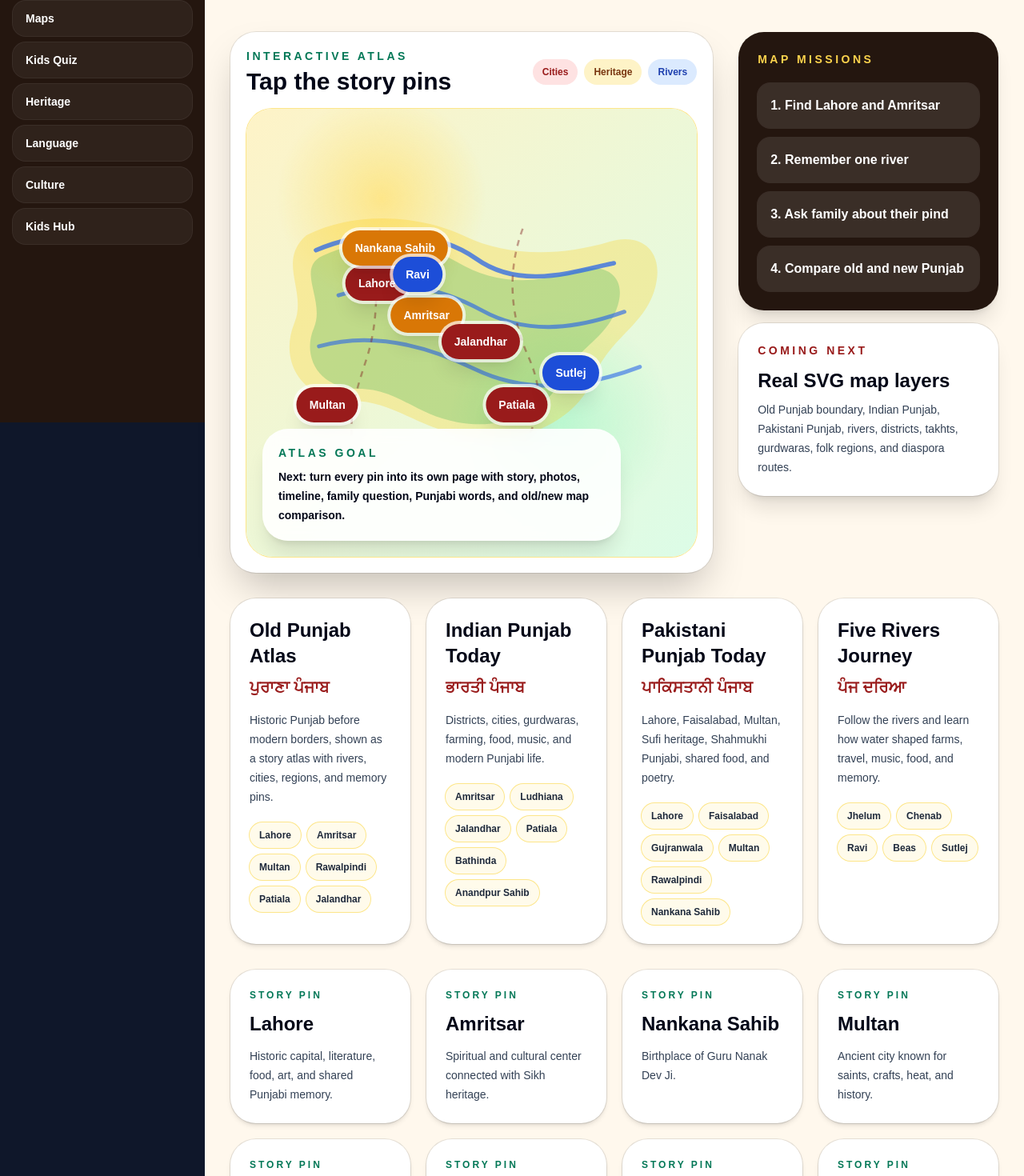
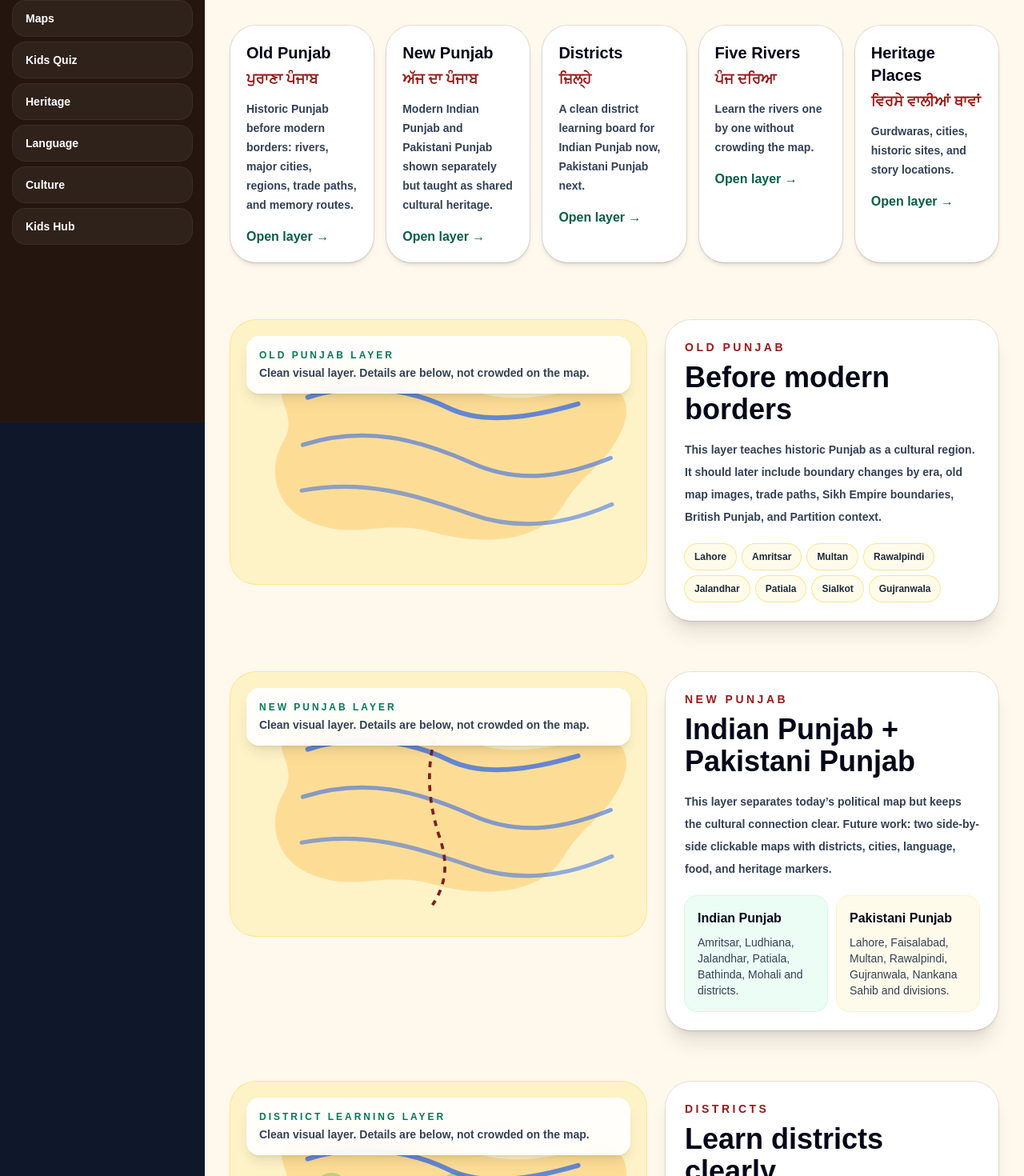
Before and after one commit to Gagan8atwal/sanjha-virsa, a Next.js app: page /maps in a window 1280 px wide. Shown: the part 272-1742 px from the top of the page at 80% size. Built offline with nearby package versions, Linux system fonts and the light colour scheme.

Commit message:
Rebuild maps as clear layer-based interactive atlas

```diff
--- a/app/maps/page.tsx
+++ b/app/maps/page.tsx
@@ -1,139 +1,165 @@
-const mapZones = [
+const layers = [
   {
-    title: 'Old Punjab Atlas',
+    id: 'old-punjab',
+    title: 'Old Punjab',
     punjabi: 'ਪੁਰਾਣਾ ਪੰਜਾਬ',
-    description: 'Historic Punjab before modern borders, shown as a story atlas with rivers, cities, regions, and memory pins.',
-    points: ['Lahore', 'Amritsar', 'Multan', 'Rawalpindi', 'Patiala', 'Jalandhar'],
+    href: '#old-punjab',
+    description: 'Historic Punjab before modern borders: rivers, major cities, regions, trade paths, and memory routes.',
   },
   {
-    title: 'Indian Punjab Today',
-    punjabi: 'ਭਾਰਤੀ ਪੰਜਾਬ',
-    description: 'Districts, cities, gurdwaras, farming, food, music, and modern Punjabi life.',
-    points: ['Amritsar', 'Ludhiana', 'Jalandhar', 'Patiala', 'Bathinda', 'Anandpur Sahib'],
+    id: 'new-punjab',
+    title: 'New Punjab',
+    punjabi: 'ਅੱਜ ਦਾ ਪੰਜਾਬ',
+    href: '#new-punjab',
+    description: 'Modern Indian Punjab and Pakistani Punjab shown separately but taught as shared cultural heritage.',
   },
   {
-    title: 'Pakistani Punjab Today',
-    punjabi: 'ਪਾਕਿਸਤਾਨੀ ਪੰਜਾਬ',
-    description: 'Lahore, Faisalabad, Multan, Sufi heritage, Shahmukhi Punjabi, shared food, and poetry.',
-    points: ['Lahore', 'Faisalabad', 'Gujranwala', 'Multan', 'Rawalpindi', 'Nankana Sahib'],
+    id: 'districts',
+    title: 'Districts',
+    punjabi: 'ਜ਼ਿਲ੍ਹੇ',
+    href: '#districts',
+    description: 'A clean district learning board for Indian Punjab now, Pakistani Punjab next.',
   },
   {
-    title: 'Five Rivers Journey',
+    id: 'rivers',
+    title: 'Five Rivers',
     punjabi: 'ਪੰਜ ਦਰਿਆ',
-    description: 'Follow the rivers and learn how water shaped farms, travel, music, food, and memory.',
-    points: ['Jhelum', 'Chenab', 'Ravi', 'Beas', 'Sutlej'],
+    href: '#rivers',
+    description: 'Learn the rivers one by one without crowding the map.',
+  },
+  {
+    id: 'heritage',
+    title: 'Heritage Places',
+    punjabi: 'ਵਿਰਸੇ ਵਾਲੀਆਂ ਥਾਵਾਂ',
+    href: '#heritage',
+    description: 'Gurdwaras, cities, historic sites, and story locations.',
   },
 ];
 
-const pins = [
-  { name: 'Lahore', x: '29%', y: '39%', type: 'city', note: 'Historic capital, literature, food, art, and shared Punjabi memory.' },
-  { name: 'Amritsar', x: '40%', y: '46%', type: 'heritage', note: 'Spiritual and cultural center connected with Sikh heritage.' },
-  { name: 'Nankana Sahib', x: '33%', y: '31%', type: 'heritage', note: 'Birthplace of Guru Nanak Dev Ji.' },
-  { name: 'Multan', x: '18%', y: '66%', type: 'city', note: 'Ancient city known for saints, crafts, heat, and history.' },
-  { name: 'Jalandhar', x: '52%', y: '52%', type: 'city', note: 'Doaba region, diaspora roots, sports goods, and culture.' },
-  { name: 'Patiala', x: '60%', y: '66%', type: 'city', note: 'Royal history, music, clothing, and Malwa culture.' },
-  { name: 'Sutlej', x: '72%', y: '59%', type: 'river', note: 'One of the five rivers connected to Punjab’s name.' },
-  { name: 'Ravi', x: '38%', y: '37%', type: 'river', note: 'River connected to Lahore, Amritsar region, and old Punjab routes.' },
+const oldPunjabPlaces = ['Lahore', 'Amritsar', 'Multan', 'Rawalpindi', 'Jalandhar', 'Patiala', 'Sialkot', 'Gujranwala'];
+const indianDistricts = ['Amritsar', 'Barnala', 'Bathinda', 'Faridkot', 'Fatehgarh Sahib', 'Fazilka', 'Ferozepur', 'Gurdaspur', 'Hoshiarpur', 'Jalandhar', 'Kapurthala', 'Ludhiana', 'Malerkotla', 'Mansa', 'Moga', 'Pathankot', 'Patiala', 'Rupnagar', 'Sangrur', 'SAS Nagar', 'Sri Muktsar Sahib', 'Tarn Taran'];
+const rivers = [
+  { name: 'Jhelum', note: 'Western river tied to old Punjab geography and memory.' },
+  { name: 'Chenab', note: 'River of many folk stories, including Heer Ranjha regions.' },
+  { name: 'Ravi', note: 'Flows near Lahore and old central Punjab routes.' },
+  { name: 'Beas', note: 'Eastern Punjab river connected to farming and settlement.' },
+  { name: 'Sutlej', note: 'Major river connected with Malwa and Punjab’s name.' },
 ];
+const heritagePlaces = ['Nankana Sahib', 'Amritsar', 'Anandpur Sahib', 'Kartarpur Sahib', 'Lahore Fort', 'Wagah', 'Dera Baba Nanak', 'Takht Sri Damdama Sahib'];
+
+function MiniMap({ label, variant }: { label: string; variant: 'old' | 'new' | 'districts' | 'rivers' | 'heritage' }) {
+  return (
+    <div className="relative min-h-[330px] overflow-hidden rounded-[2rem] bg-[#fef3c7] p-5 ring-1 ring-amber-200">
+      <svg viewBox="0 0 700 360" className="absolute inset-0 h-full w-full" aria-label={label}>
+        <path d="M105 60 C190 28 305 35 388 70 C470 105 545 83 615 68 C650 61 680 92 660 140 C635 200 592 215 560 270 C522 333 425 338 340 315 C258 292 215 328 140 300 C75 276 60 210 90 160 C118 113 58 82 105 60 Z" fill="#f59e0b" opacity="0.26" />
+        <path d="M130 88 C210 62 300 73 365 105 C425 135 505 122 585 99" stroke="#2563eb" strokeWidth="8" fill="none" opacity="0.7" strokeLinecap="round" />
+        <path d="M122 168 C225 135 315 158 405 198 C488 236 565 220 640 190" stroke="#2563eb" strokeWidth="7" fill="none" opacity="0.55" strokeLinecap="round" />
+        <path d="M120 245 C225 225 310 252 406 285 C488 314 570 300 642 268" stroke="#2563eb" strokeWidth="7" fill="none" opacity="0.5" strokeLinecap="round" />
+        {variant === 'new' && <path d="M350 50 C330 105 330 165 350 230 C370 285 360 320 340 350" stroke="#7f1d1d" strokeWidth="5" strokeDasharray="10 10" fill="none" />}
+        {variant === 'districts' && [170, 240, 310, 380, 450, 520].map((x, i) => <circle key={x} cx={x} cy={140 + (i % 3) * 55} r="28" fill="#16a34a" opacity="0.25" stroke="#166534" />)}
+        {variant === 'rivers' && [90, 150, 210, 270, 330].map((y) => <path key={y} d={`M90 ${y} C220 ${y - 35} 360 ${y + 30} 620 ${y - 10}`} stroke="#1d4ed8" strokeWidth="6" fill="none" opacity="0.7" strokeLinecap="round" />)}
+        {variant === 'heritage' && [[215, 120], [345, 170], [480, 130], [535, 250], [290, 260]].map(([x, y]) => <circle key={`${x}-${y}`} cx={x} cy={y} r="16" fill="#b45309" stroke="#fff7ed" strokeWidth="6" />)}
+      </svg>
+      <div className="relative z-10 rounded-2xl bg-white/90 p-4 shadow-lg backdrop-blur">
+        <p className="text-xs font-black uppercase tracking-[0.25em] text-emerald-700">{label}</p>
+        <p className="mt-1 text-sm font-semibold text-slate-700">Clean visual layer. Details are below, not crowded on the map.</p>
+      </div>
+    </div>
+  );
+}
 
 export default function MapsPage() {
   return (
     <main className="min-h-screen bg-[#fff8ed] text-slate-950">
-      <section className="bg-[radial-gradient(circle_at_top_left,#fef08a,transparent_25%),linear-gradient(135deg,#064e3b,#111827_55%,#7f1d1d)] text-white">
+      <section className="bg-[#24160f] text-white">
         <div className="mx-auto max-w-7xl px-5 py-10 md:px-8">
-          <p className="text-xs font-black uppercase tracking-[0.35em] text-amber-200">Sanjha Maps</p>
-          <h1 className="mt-3 text-5xl font-black leading-tight md:text-7xl">Punjab Atlas Room</h1>
-          <p className="mt-5 max-w-3xl text-lg leading-8 text-slate-100">A custom map experience for old Punjab, new Punjab, rivers, cities, gurdwaras, pind roots, and story pins. This replaces the weak prototype map.</p>
+          <p className="text-xs font-black uppercase tracking-[0.35em] text-amber-300">Sanjha Maps</p>
+          <h1 className="mt-3 text-5xl font-black leading-tight md:text-7xl">Punjab Map Library</h1>
+          <p className="mt-5 max-w-3xl text-lg font-semibold leading-8 text-slate-100">Instead of one crowded map, this page now opens clear map layers: old Punjab, new Punjab, districts, rivers, and heritage places.</p>
         </div>
       </section>
 
-      <section className="mx-auto max-w-7xl px-5 py-12 md:px-8">
-        <div className="grid gap-8 lg:grid-cols-[1.3fr_0.7fr]">
-          <div className="rounded-[2rem] bg-white p-5 shadow-2xl ring-1 ring-black/10">
-            <div className="mb-4 flex flex-col justify-between gap-3 md:flex-row md:items-center">
-              <div>
-                <p className="text-sm font-black uppercase tracking-[0.25em] text-emerald-700">Interactive Atlas</p>
-                <h2 className="mt-1 text-3xl font-black">Tap the story pins</h2>
-              </div>
-              <div className="flex flex-wrap gap-2 text-xs font-black">
-                <span className="rounded-full bg-red-100 px-3 py-2 text-red-800">Cities</span>
-                <span className="rounded-full bg-amber-100 px-3 py-2 text-amber-900">Heritage</span>
-                <span className="rounded-full bg-blue-100 px-3 py-2 text-blue-800">Rivers</span>
-              </div>
-            </div>
-
-            <div className="relative min-h-[560px] overflow-hidden rounded-[2rem] bg-[radial-gradient(circle_at_30%_20%,#fde68a,transparent_22%),radial-gradient(circle_at_70%_70%,#bbf7d0,transparent_25%),linear-gradient(135deg,#fef3c7,#dcfce7)] p-4 ring-1 ring-amber-200">
-              <svg viewBox="0 0 900 560" className="absolute inset-0 h-full w-full" role="img" aria-label="Illustrated Punjab atlas">
-                <path d="M120 85 C220 35 350 45 438 88 C515 125 620 130 726 98 C789 79 835 117 817 188 C798 264 725 291 696 365 C665 446 570 503 455 489 C347 476 297 416 210 416 C111 416 64 338 96 260 C122 197 60 137 120 85 Z" fill="#facc15" opacity="0.28" />
-                <path d="M152 126 C244 84 349 96 420 138 C486 177 561 187 645 159 C716 135 760 165 742 225 C722 292 655 313 626 377 C598 438 514 475 423 459 C337 444 303 392 224 392 C145 392 110 328 135 270 C158 215 98 151 152 126 Z" fill="#16a34a" opacity="0.24" />
-                <path d="M139 115 C245 70 377 74 459 132 C547 195 653 158 734 141" fill="none" stroke="#2563eb" strokeWidth="9" strokeLinecap="round" opacity="0.72" />
-                <path d="M184 205 C297 170 383 188 470 235 C555 282 648 276 755 238" fill="none" stroke="#2563eb" strokeWidth="8" strokeLinecap="round" opacity="0.62" />
-                <path d="M145 307 C250 277 356 304 455 352 C558 402 666 393 786 348" fill="none" stroke="#2563eb" strokeWidth="8" strokeLinecap="round" opacity="0.58" />
-                <path d="M267 72 C251 160 272 232 240 332 C221 390 205 438 211 500" fill="none" stroke="#7f1d1d" strokeWidth="4" strokeDasharray="12 12" opacity="0.42" />
-                <path d="M552 72 C520 158 527 247 563 327 C599 408 584 459 548 510" fill="none" stroke="#7f1d1d" strokeWidth="4" strokeDasharray="12 12" opacity="0.42" />
-              </svg>
-
-              {pins.map((pin) => (
-                <a
-                  key={pin.name}
-                  href={`#${pin.name.toLowerCase().replaceAll(' ', '-')}`}
-                  className={`absolute -translate-x-1/2 -translate-y-1/2 rounded-full px-4 py-3 text-sm font-black text-white shadow-xl ring-4 ring-white/70 transition hover:scale-110 ${
-                    pin.type === 'river' ? 'bg-blue-700' : pin.type === 'heritage' ? 'bg-amber-600' : 'bg-red-800'
-                  }`}
-                  style={{ left: pin.x, top: pin.y }}
-                >
-                  {pin.name}
+      <section className="mx-auto max-w-7xl px-5 py-10 md:px-8">
+        <div className="grid gap-4 md:grid-cols-5">
+          {layers.map((layer) => (
+            <a key={layer.id} href={layer.href} className="rounded-[2rem] bg-white p-5 shadow-md ring-1 ring-black/10 transition hover:-translate-y-1 hover:shadow-xl">
+              <h2 className="text-xl font-black">{layer.title}</h2>
+              <p className="mt-1 text-lg font-black text-red-800">{layer.punjabi}</p>
+              <p className="mt-3 text-sm font-semibold leading-6 text-slate-700">{layer.description}</p>
+              <p className="mt-4 font-black text-emerald-800">Open layer →</p>
             </a>
           ))}
+        </div>
+      </section>
 
-              <div className="absolute bottom-5 left-5 max-w-md rounded-[2rem] bg-white/90 p-5 shadow-xl backdrop-blur">
-                <p className="text-sm font-black uppercase tracking-[0.25em] text-emerald-700">Atlas Goal</p>
-                <p className="mt-2 text-sm font-semibold leading-6">Next: turn every pin into its own page with story, photos, timeline, family question, Punjabi words, and old/new map comparison.</p>
+      <section id="old-punjab" className="mx-auto max-w-7xl scroll-mt-28 px-5 py-8 md:px-8">
+        <div className="grid gap-6 lg:grid-cols-[1fr_0.8fr] lg:items-start">
+          <MiniMap label="Old Punjab Layer" variant="old" />
+          <div className="rounded-[2rem] bg-white p-6 shadow-xl ring-1 ring-black/10">
+            <p className="text-sm font-black uppercase tracking-[0.25em] text-red-800">Old Punjab</p>
+            <h2 className="mt-2 text-4xl font-black">Before modern borders</h2>
+            <p className="mt-4 text-sm font-semibold leading-7 text-slate-700">This layer teaches historic Punjab as a cultural region. It should later include boundary changes by era, old map images, trade paths, Sikh Empire boundaries, British Punjab, and Partition context.</p>
+            <div className="mt-5 flex flex-wrap gap-2">
+              {oldPunjabPlaces.map((place) => <span key={place} className="rounded-full bg-amber-50 px-3 py-2 text-xs font-black text-slate-800 ring-1 ring-amber-200">{place}</span>)}
             </div>
           </div>
         </div>
+      </section>
 
-          <aside className="space-y-4">
-            <div className="rounded-[2rem] bg-[#24160f] p-6 text-white shadow-xl">
-              <p className="text-sm font-black uppercase tracking-[0.25em] text-amber-300">Map Missions</p>
-              <div className="mt-5 grid gap-3">
-                {['Find Lahore and Amritsar', 'Remember one river', 'Ask family about their pind', 'Compare old and new Punjab'].map((mission, index) => (
-                  <div key={mission} className="rounded-2xl bg-white/10 p-4 font-black ring-1 ring-white/10">{index + 1}. {mission}</div>
-                ))}
+      <section id="new-punjab" className="mx-auto max-w-7xl scroll-mt-28 px-5 py-8 md:px-8">
+        <div className="grid gap-6 lg:grid-cols-[1fr_0.8fr] lg:items-start">
+          <MiniMap label="New Punjab Layer" variant="new" />
+          <div className="rounded-[2rem] bg-white p-6 shadow-xl ring-1 ring-black/10">
+            <p className="text-sm font-black uppercase tracking-[0.25em] text-red-800">New Punjab</p>
+            <h2 className="mt-2 text-4xl font-black">Indian Punjab + Pakistani Punjab</h2>
+            <p className="mt-4 text-sm font-semibold leading-7 text-slate-700">This layer separates today’s political map but keeps the cultural connection clear. Future work: two side-by-side clickable maps with districts, cities, language, food, and heritage markers.</p>
+            <div className="mt-5 grid gap-3 md:grid-cols-2">
+              <div className="rounded-2xl bg-emerald-50 p-4 ring-1 ring-emerald-100"><h3 className="font-black">Indian Punjab</h3><p className="mt-2 text-sm text-slate-700">Amritsar, Ludhiana, Jalandhar, Patiala, Bathinda, Mohali and districts.</p></div>
+              <div className="rounded-2xl bg-amber-50 p-4 ring-1 ring-amber-100"><h3 className="font-black">Pakistani Punjab</h3><p className="mt-2 text-sm text-slate-700">Lahore, Faisalabad, Multan, Rawalpindi, Gujranwala, Nankana Sahib and divisions.</p></div>
             </div>
           </div>
+        </div>
+      </section>
+
+      <section id="districts" className="mx-auto max-w-7xl scroll-mt-28 px-5 py-8 md:px-8">
+        <div className="grid gap-6 lg:grid-cols-[1fr_0.8fr] lg:items-start">
+          <MiniMap label="District Learning Layer" variant="districts" />
           <div className="rounded-[2rem] bg-white p-6 shadow-xl ring-1 ring-black/10">
-              <p className="text-sm font-black uppercase tracking-[0.25em] text-red-800">Coming Next</p>
-              <p className="mt-3 text-2xl font-black">Real SVG map layers</p>
-              <p className="mt-2 text-sm leading-6 text-slate-700">Old Punjab boundary, Indian Punjab, Pakistani Punjab, rivers, districts, takhts, gurdwaras, folk regions, and diaspora routes.</p>
+            <p className="text-sm font-black uppercase tracking-[0.25em] text-red-800">Districts</p>
+            <h2 className="mt-2 text-4xl font-black">Learn districts clearly</h2>
+            <p className="mt-4 text-sm font-semibold leading-7 text-slate-700">District names should not be crammed on the map. Kids first see clean district chips, then tap one to open a story page later.</p>
+            <div className="mt-5 flex flex-wrap gap-2">
+              {indianDistricts.map((district) => <span key={district} className="rounded-full bg-white px-3 py-2 text-xs font-black text-slate-800 ring-1 ring-slate-200">{district}</span>)}
             </div>
-          </aside>
           </div>
+        </div>
+      </section>
 
-        <div className="mt-8 grid gap-5 md:grid-cols-2 lg:grid-cols-4">
-          {mapZones.map((zone) => (
-            <article key={zone.title} className="rounded-[2rem] bg-white p-6 shadow-md ring-1 ring-black/10">
-              <h2 className="text-2xl font-black">{zone.title}</h2>
-              <p className="mt-2 text-xl font-black text-red-800">{zone.punjabi}</p>
-              <p className="mt-4 text-sm leading-6 text-slate-700">{zone.description}</p>
+      <section id="rivers" className="mx-auto max-w-7xl scroll-mt-28 px-5 py-8 md:px-8">
+        <div className="grid gap-6 lg:grid-cols-[1fr_0.8fr] lg:items-start">
+          <MiniMap label="Five Rivers Layer" variant="rivers" />
+          <div className="rounded-[2rem] bg-white p-6 shadow-xl ring-1 ring-black/10">
+            <p className="text-sm font-black uppercase tracking-[0.25em] text-blue-800">Five Rivers</p>
+            <h2 className="mt-2 text-4xl font-black">One river at a time</h2>
+            <div className="mt-5 grid gap-3">
+              {rivers.map((river) => <div key={river.name} className="rounded-2xl bg-blue-50 p-4 ring-1 ring-blue-100"><h3 className="font-black text-blue-900">{river.name}</h3><p className="mt-1 text-sm font-semibold text-slate-700">{river.note}</p></div>)}
+            </div>
+          </div>
+        </div>
+      </section>
+
+      <section id="heritage" className="mx-auto max-w-7xl scroll-mt-28 px-5 py-8 pb-16 md:px-8">
+        <div className="grid gap-6 lg:grid-cols-[1fr_0.8fr] lg:items-start">
+          <MiniMap label="Heritage Places Layer" variant="heritage" />
+          <div className="rounded-[2rem] bg-white p-6 shadow-xl ring-1 ring-black/10">
+            <p className="text-sm font-black uppercase tracking-[0.25em] text-amber-800">Heritage Places</p>
+            <h2 className="mt-2 text-4xl font-black">Story pins without clutter</h2>
+            <p className="mt-4 text-sm font-semibold leading-7 text-slate-700">These will become detailed pages with history, maps, kids summary, Punjabi words, photos, and family questions.</p>
             <div className="mt-5 flex flex-wrap gap-2">
-                {zone.points.map((point) => (
-                  <span key={point} className="rounded-full bg-amber-50 px-3 py-2 text-xs font-black text-slate-800 ring-1 ring-amber-200">{point}</span>
-                ))}
+              {heritagePlaces.map((place) => <span key={place} className="rounded-full bg-amber-50 px-3 py-2 text-xs font-black text-slate-800 ring-1 ring-amber-200">{place}</span>)}
             </div>
-            </article>
-          ))}
           </div>
-
-        <section className="mt-8 grid gap-5 md:grid-cols-2 lg:grid-cols-4">
-          {pins.map((pin) => (
-            <article id={pin.name.toLowerCase().replaceAll(' ', '-')} key={pin.name} className="scroll-mt-28 rounded-[2rem] bg-white p-6 shadow-md ring-1 ring-black/10">
-              <p className="text-xs font-black uppercase tracking-[0.25em] text-emerald-700">Story Pin</p>
-              <h3 className="mt-3 text-2xl font-black">{pin.name}</h3>
-              <p className="mt-3 text-sm leading-6 text-slate-700">{pin.note}</p>
-            </article>
-          ))}
-        </section>
+        </div>
       </section>
     </main>
   );
```
Lines whose indentation alone changed are shown as unchanged.
